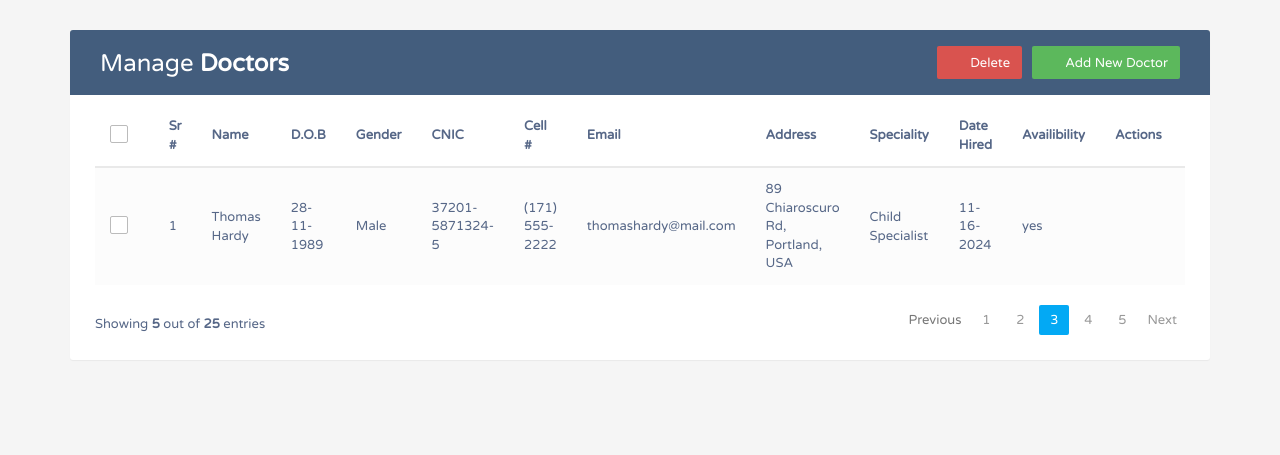
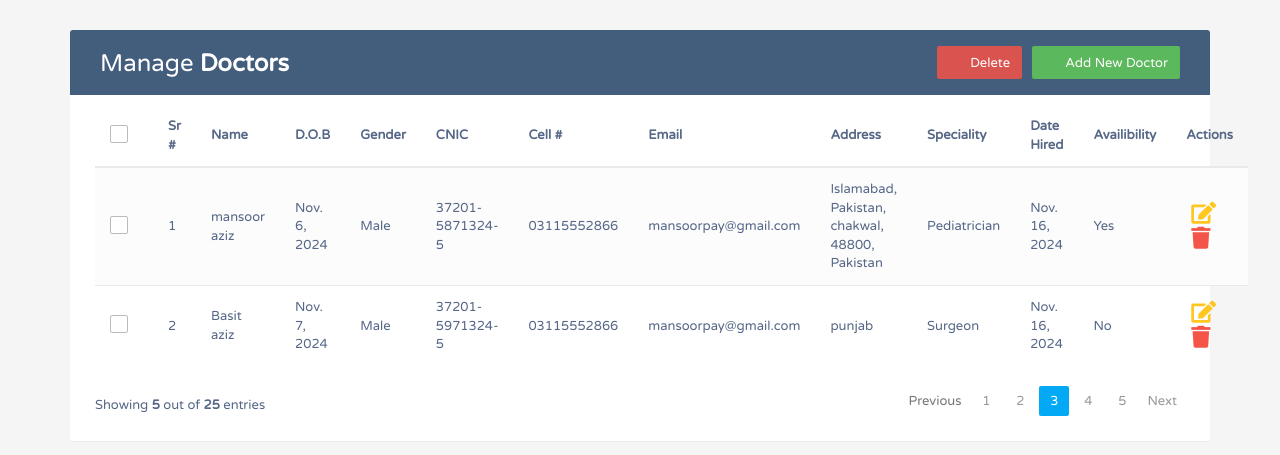
Before and after one commit to mansoorazziz/HospitalWebApp, a Django app: page /doctors/ in a window 1280 px wide. Shown: the top 455 px of the page. Run offline with Django 4.2, Linux system fonts and the light colour scheme; data comes from the database, SQL or seed files in the repository; both versions use the stored data as it was after the commit; some libraries are stand-ins or nearby versions.

Commit message:
Doctors Addition point

```diff
--- a/doctors/templates/doctors/doctor_list.html
+++ b/doctors/templates/doctors/doctor_list.html
@@ -5,6 +5,7 @@
 <meta http-equiv="X-UA-Compatible" content="IE=edge">
 <meta name="viewport" content="width=device-width, initial-scale=1">
 <title>Hospital Management System</title>
+<link rel="stylesheet" href="https://cdnjs.cloudflare.com/ajax/libs/font-awesome/5.15.4/css/all.min.css"> <!-- Add this line -->
 <link rel="stylesheet" href="https://fonts.googleapis.com/css?family=Roboto|Varela+Round">
 <link rel="stylesheet" href="https://fonts.googleapis.com/icon?family=Material+Icons">
 <link rel="stylesheet" href="https://maxcdn.bootstrapcdn.com/font-awesome/4.7.0/css/font-awesome.min.css">
@@ -21,7 +22,7 @@
 						<h2>Manage <b>Doctors</b></h2>
 					</div>
 					<div class="col-sm-6">
-						<a href="#addEmployeeModal" class="btn btn-success" data-toggle="modal"><i class="material-icons">&#xE147;</i> <span>Add New Doctor</span></a>
+						<a href="#addDoctorModal" class="btn btn-success" data-toggle="modal"><i class="material-icons">&#xE147;</i> <span>Add New Doctor</span></a>
 						<a href="#deleteEmployeeModal" class="btn btn-danger" data-toggle="modal"><i class="material-icons">&#xE15C;</i> <span>Delete</span></a>
 					</div>
                 </div>
@@ -50,30 +51,32 @@
                     </tr>
                 </thead>
                 <tbody>
+                {% for doctor in doctors %}
                 <tr>
                     <td>
                         <span class="custom-checkbox">
-								<input type="checkbox" id="checkbox1" name="options[]" value="1">
-								<label for="checkbox1"></label>
+                            <input type="checkbox" id="checkbox{{ forloop.counter }}" name="options[]" value="{{ doctor.serial_no }}">
+                            <label for="checkbox{{ forloop.counter }}"></label>
                         </span>
                     </td>
-						<td>1</td>
-                        <td>Thomas Hardy</td>
-						<td>28-11-1989</td>
-						<td>Male</td>
-						<td>37201-5871324-5</td>
-						<td>(171) 555-2222</td>
-                        <td>thomashardy@mail.com</td>
-						<td>89 Chiaroscuro Rd, Portland, USA</td>
-						<td>Child Specialist</td>
-						<td>11-16-2024</td>
-						<td>yes</td>
-
+                    <td>{{ forloop.counter }}</td>
+                    <td>{{ doctor.first_name }} {{ doctor.last_name }}</td>
+                    <td>{{ doctor.date_of_birth }}</td>
+                    <td>{{ doctor.get_gender_display }}</td>
+                    <td>{{ doctor.cnic_no }}</td>
+                    <td>{{ doctor.phone_number }}</td>
+                    <td>{{ doctor.email }}</td>
+                    <td>{{ doctor.address }}</td>
+                    <td>{{ doctor.get_specialty_display }}</td>
+                    <td>{{ doctor.date_hired }}</td>
+                    <td>{{ doctor.is_active|yesno:"Yes,No" }}</td>
                     <td>
-                            <a href="#editEmployeeModal" class="edit" data-toggle="modal"><i class="material-icons" data-toggle="tooltip" title="Edit">&#xE254;</i></a>
-                            <a href="#deleteEmployeeModal" class="delete" data-toggle="modal"><i class="material-icons" data-toggle="tooltip" title="Delete">&#xE872;</i></a>
+                        <!-- Add action buttons like Edit/Delete here if needed -->
+                        <a href="#" class="edit" title="Edit"><i class="fas fa-edit"></i></a>
+                        <a href="#" class="delete" title="Delete"><i class="fas fa-trash"></i></a>
                     </td>
                 </tr>
+                {% endfor %}
             </tbody>
             </table>
 			<div class="clearfix">
@@ -92,10 +95,11 @@
     </div>
 
 	<!-- Add Doctor Modal -->
-    <div id="addEmployeeModal" class="modal fade">
+    <div id="addDoctorModal" class="modal fade">
         <div class="modal-dialog" style="max-width: 90%;">
             <div class="modal-content">
-                <form>
+                <form method="post" action="{% url 'add_doctor' %}">
+                    {% csrf_token %}
                     <div class="modal-header">
                         <h4 class="modal-title">Add Doctor</h4>
                         <button type="button" class="close" data-dismiss="modal" aria-hidden="true">&times;</button>
@@ -105,80 +109,66 @@
                             <div class="col-md-6">
                                 <div class="form-group">
                                     <label>First Name</label>
-                                    <input type="text" class="form-control" required>
+                                    <input type="text" class="form-control" name="first_name" required>
                                 </div>
                                 <div class="form-group">
                                     <label>Date Of Birth</label>
-                                    <input type="text" class="form-control" required>
+                                    <input type="date" class="form-control" name="date_of_birth" required>
                                 </div>
                                 <div class="form-group">
                                     <label>CNIC</label>
-                                    <input type="text" class="form-control" required>
+                                    <input type="text" class="form-control" name="cnic_no" required>
                                 </div>
                                 <div class="form-group">
                                     <label>Email</label>
-                                    <input type="email" class="form-control" required>
+                                    <input type="email" class="form-control" name="email" required>
                                 </div>
                                 <div class="form-group">
                                     <label>Speciality</label>
-                                    <select name="specialty" required id="id_specialty">
-										<option value="" selected>---------</option>
-
+                                    <select name="specialty" class="form-control" required>
+                                        <option value="">---------</option>
                                         <option value="GP">General Practitioner</option>
-
                                         <option value="Pediatrician">Pediatrician</option>
-
                                         <option value="Cardiologist">Cardiologist</option>
-
                                         <option value="Dermatologist">Dermatologist</option>
-
                                         <option value="Neurologist">Neurologist</option>
-
                                         <option value="Surgeon">Surgeon</option>
-
                                     </select>
                                 </div>
                                 <div class="form-group">
-                                    <label>Availibility</label>
-                                    <select name="availibility" required id="id_Availibility">
-										<option value="" selected>---------</option>
-
-										<option value="yes">YES</option>
-
-										<option value="no">NO</option>
-
+                                    <label>Availability</label>
+                                    <select name="is_active" class="form-control" required>
+                                        <option value="">---------</option>
+                                        <option value="True">YES</option>
+                                        <option value="False">NO</option>
                                     </select>
                                 </div>
                             </div>
                             <div class="col-md-6">
                                 <div class="form-group">
                                     <label>Last Name</label>
-                                    <input type="text" class="form-control" required>
+                                    <input type="text" class="form-control" name="last_name" required>
                                 </div>
                                 <div class="form-group">
                                     <label>Gender</label>
-									<select name="gender" required id="id_gender">
-										<option value="" selected>---------</option>
-
+                                    <select name="gender" class="form-control" required>
+                                        <option value="">---------</option>
                                         <option value="M">Male</option>
-
                                         <option value="F">Female</option>
-
                                         <option value="O">Other</option>
-
-									</select
+                                    </select>
                                 </div>
                                 <div class="form-group">
                                     <label>Phone Number</label>
-                                    <input type="text" class="form-control" required>
+                                    <input type="text" class="form-control" name="phone_number" required>
                                 </div>
                                 <div class="form-group">
                                     <label>Address</label>
-                                    <textarea class="form-control" required></textarea>
+                                    <textarea class="form-control" name="address" required></textarea>
                                 </div>
                                 <div class="form-group">
                                     <label>Date Hired</label>
-                                    <input type="text" class="form-control" required>
+                                    <input type="date" class="form-control" name="date_hired" required>
                                 </div>
                             </div>
                         </div>
@@ -191,6 +181,7 @@
             </div>
         </div>
     </div>
+
 
 	<!-- Edit Modal HTML -->
 	<div id="editEmployeeModal" class="modal fade">
--- a/doctors/views.py
+++ b/doctors/views.py
@@ -1,7 +1,7 @@
 from django.shortcuts import render, redirect
 from .forms import DoctorForm
 from .models import Doctor
-
+# from django.contrib import messages
 # Create your views here.
 
 # Adding new Doctors
@@ -10,6 +10,8 @@ def add_doctor(request):
         form = DoctorForm(request.POST)
         if form.is_valid():
             form.save()
+            # messages.success(request, 'Doctor added successfully!')
+            # return redirect('add_doctor') # Redirect back to the same page to show the modal
             return redirect('doctor_list')  # Redirect to a list view or another page after saving
     else:
         form = DoctorForm()
```
Also changed, not shown: db.sqlite3. Lines whose indentation alone changed are shown as unchanged.
